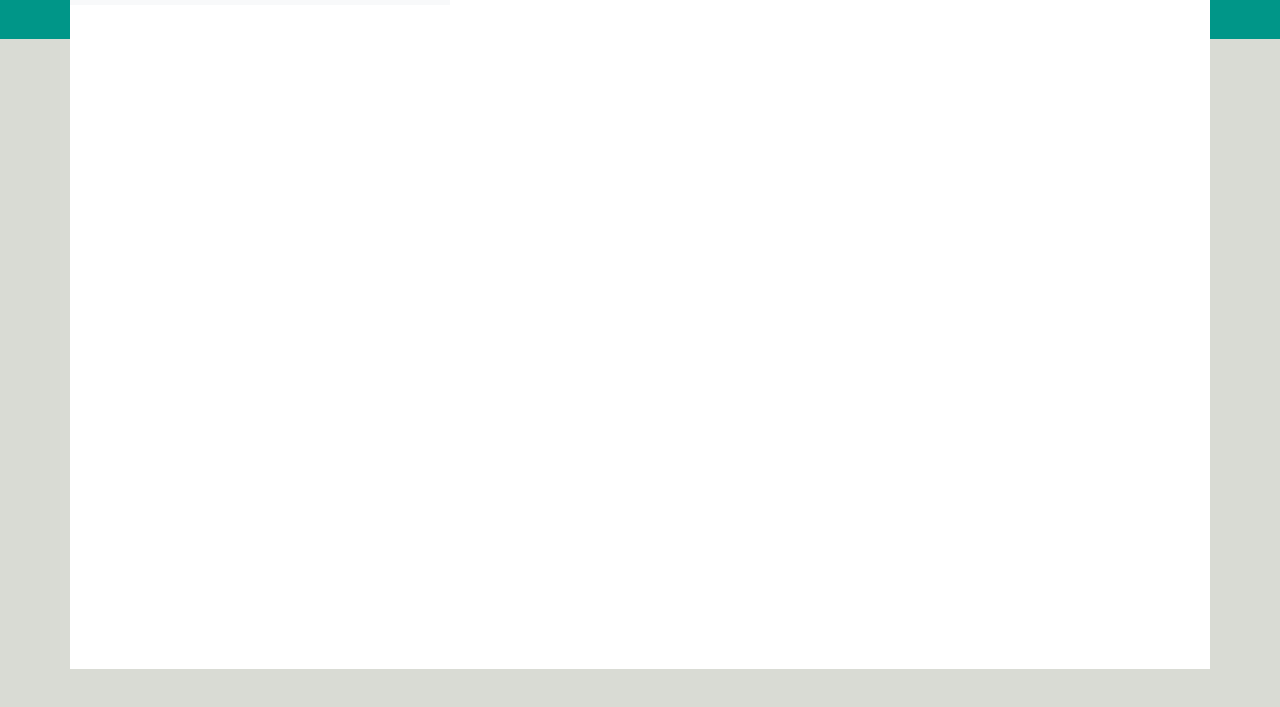
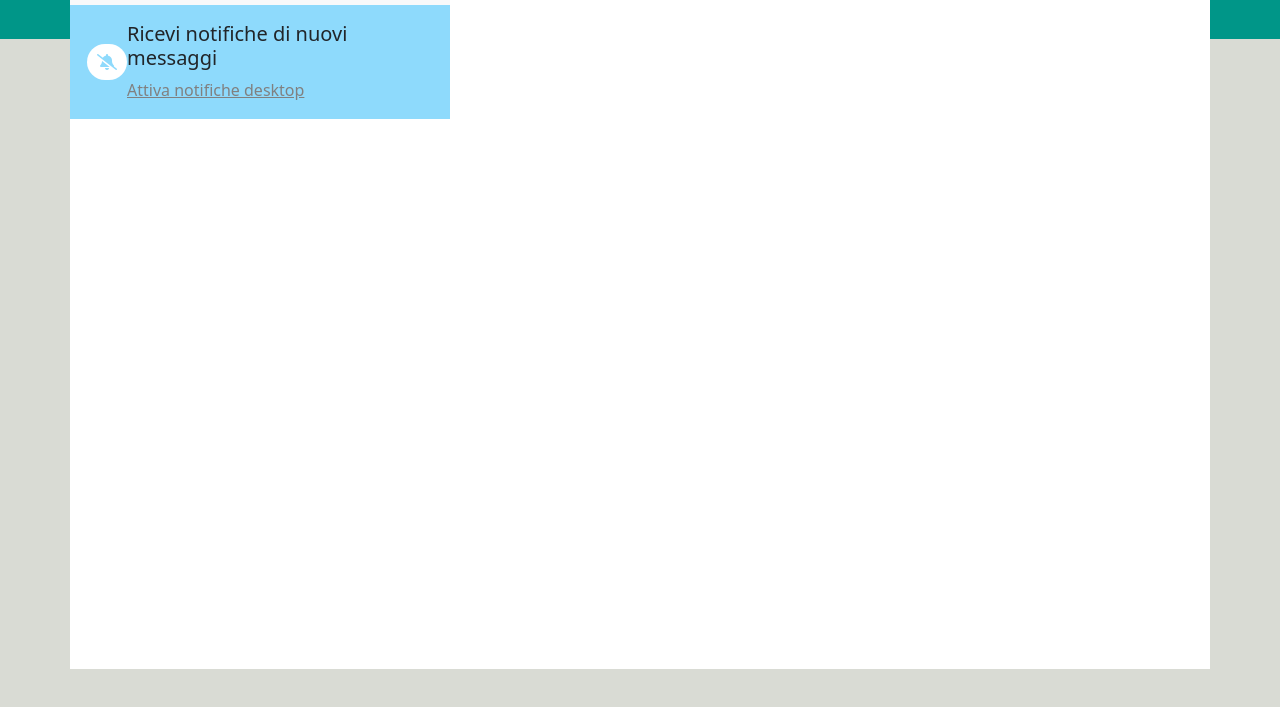
Before and after one commit to LucaB98/vue-boolzapp, a plain HTML site: page index.html in a window 1280 px wide. Shown: the part 91-798 px from the top of the page. Drawn offline with nearby package versions, Linux system fonts and the light colour scheme.

Commit message:
alert meessage

```diff
--- a/css/style.css
+++ b/css/style.css
@@ -17,7 +17,7 @@ body{
 
 #header-contact{
     background-color:   #EAEAEA ;
-    height: 30px;
+
 }
 
 .navbar-collapse{
@@ -27,3 +27,22 @@ body{
 .nav-link{
     padding: 0;
 }
+
+.jumbotron{
+    background-color: #8EDAFC;
+}
+
+.jumbotron a{
+    color: grey;
+}
+
+.alert{
+    width: 100%;
+}
+
+a .fa-bell-slash{
+    color: #8EDAFC;
+    background-color: white;
+    padding: 10px;
+    border-radius: 20px;
+}
--- a/index.html
+++ b/index.html
@@ -52,6 +52,17 @@
                             </div>
                         </nav>
                     </header>
+                    <div class="jumbotron">
+                        <div class="alert d-flex align-items-center justify-content-around">
+                            <div class="icon-alert">
+                                <a href="#"><i class="fa-solid fa-bell-slash"></i></a>
+                            </div>
+                            <div class="message-alert">
+                                <h5>Ricevi notifiche di nuovi messaggi</h5>
+                                <a href="#">Attiva notifiche desktop</a>
+                            </div>
+                        </div>
+                    </div>
                 </div>
                 <div class="col col-8"></div>
             </div>
```
